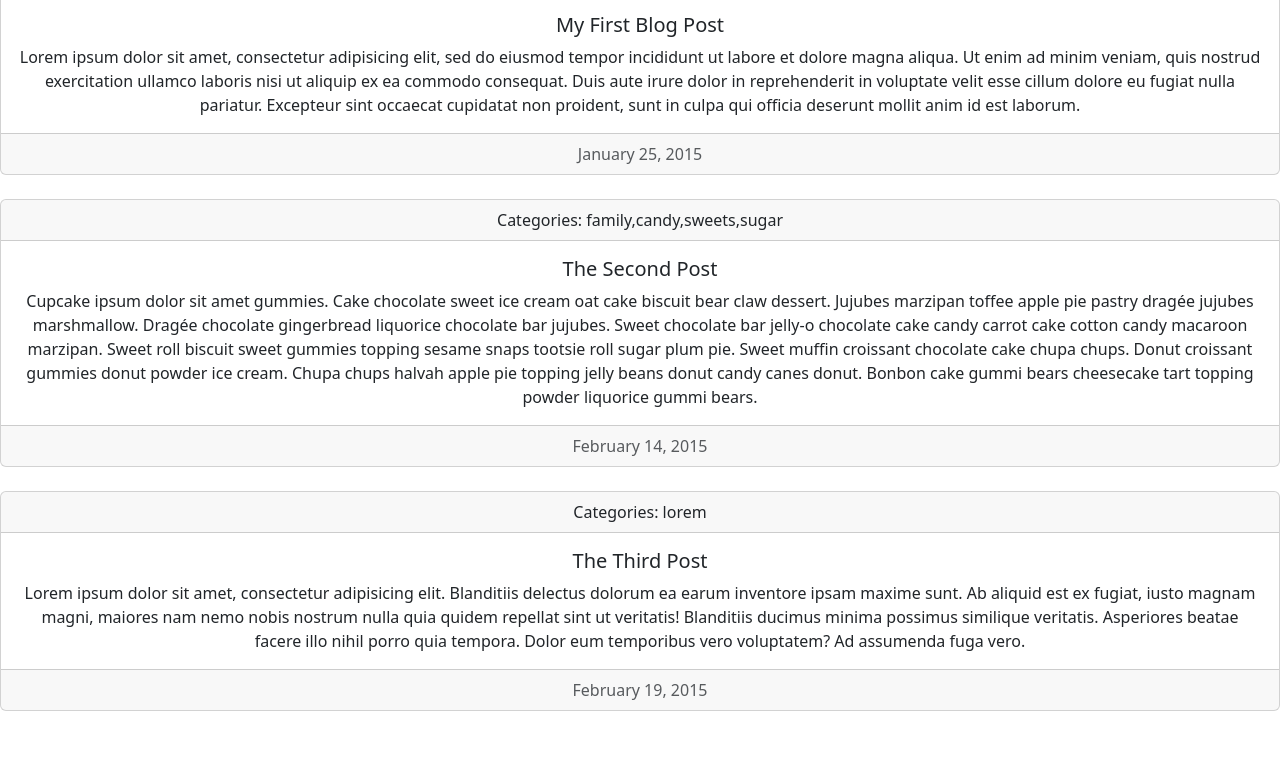
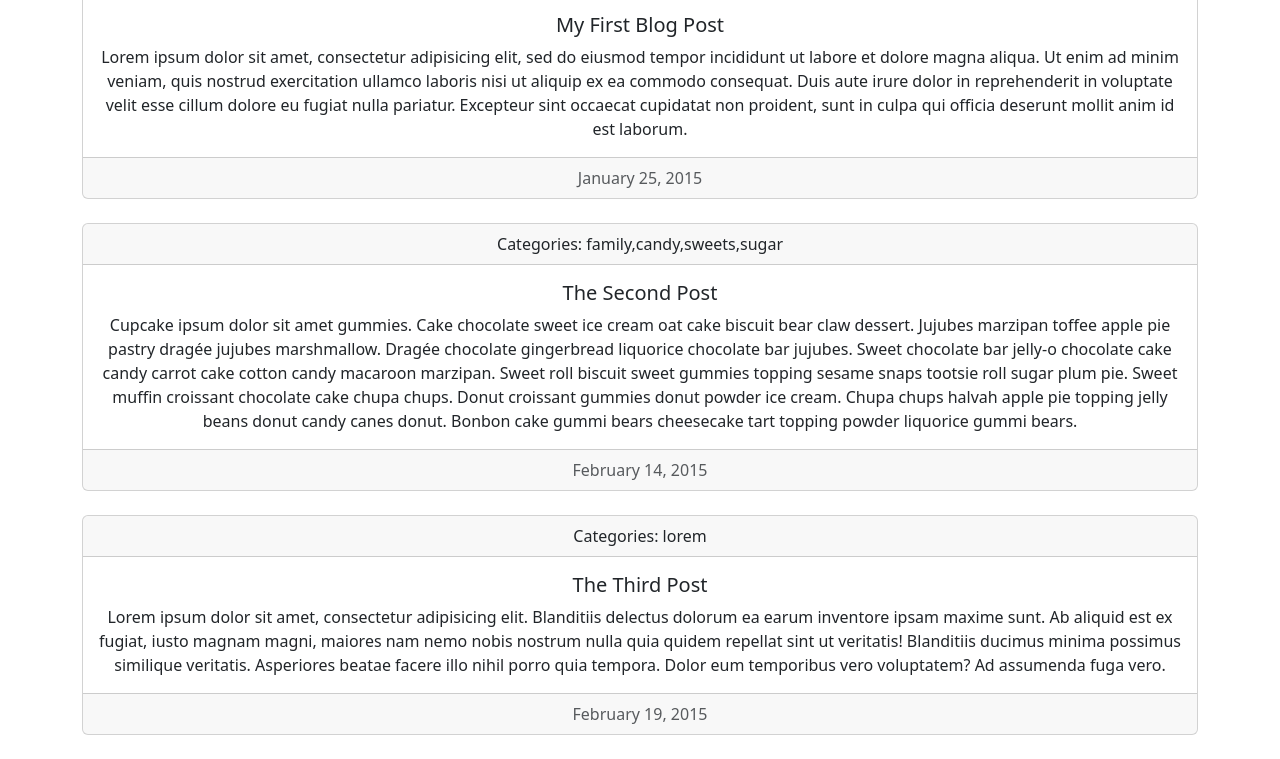
Before and after one commit to Theodoric-Graham/codeup-web-exercises, a plain HTML site: page ajax-blog.html in a window 1280 px wide. Shown: the part 101-860 px from the top of the page. Before the commit the page ends 836 px from the top, so only its background shows below. Drawn offline with Linux system fonts and the light colour scheme.

```diff
--- a/ajax-blog.html
+++ b/ajax-blog.html
@@ -8,7 +8,7 @@
 </head>
 <body>
 <h1>Blog Posts</h1>
-<div id="posts">
+<div id="posts" class="container">
 
 
 </div>
```
